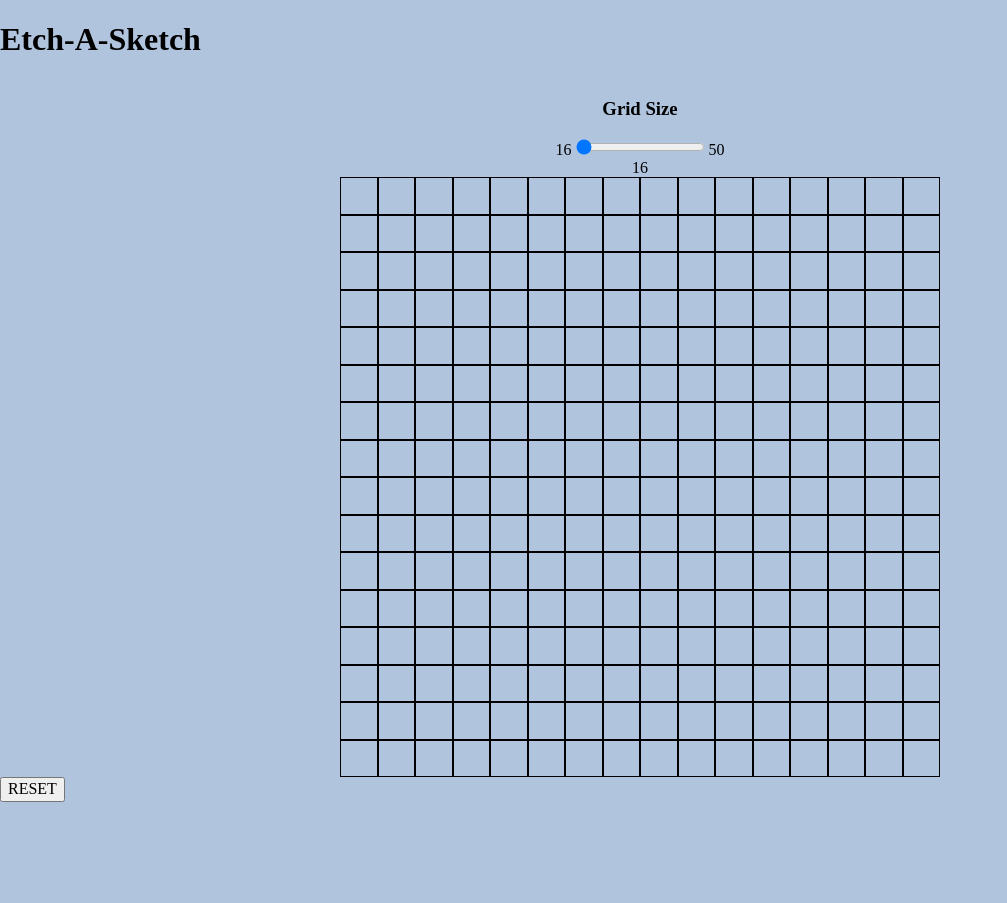
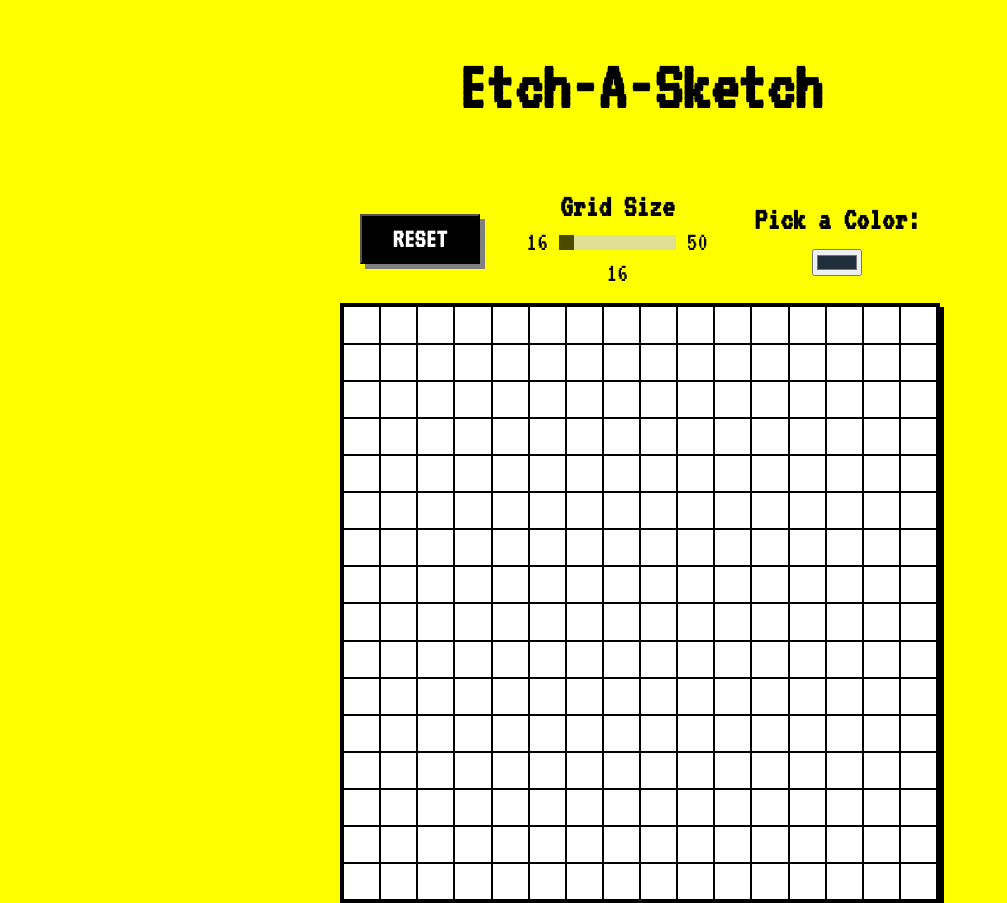
Before and after one commit to ELPeng/EtchSketch, a plain HTML site: page index.html in a window 1280 px wide. Shown: the whole page, without its empty margins (0-1007 px from the left). Before the commit the page ends 802 px from the top, so only its background shows below. Drawn offline with Linux system fonts and the light colour scheme.

Commit message:
Improved interface and design, added color picker functionality

```diff
--- a/css/style.css
+++ b/css/style.css
@@ -3,22 +3,92 @@
 /*******************************************/
 :root{
   --grid-size: 16;
+  --square-color: black;
+  font-family: 'VT323', monospace;
 }
 /* Box Model Hack */
 *{
   box-sizing: border-box;
+
 }
 
 body{
-  background-color: lightsteelblue;
+  background: yellow;
 }
+
+h1{
+  font-size: 70px;
+  text-align: center;
+  color: Black;
+}
+
+button{
+  height: 50px;
+  width: 20%;
+  background-color: black;
+  color: white;
+  font-weight: bold;
+  box-shadow: 5px 5px  gray;
+}
+
+button:hover{
+  transform: translate(3px, 3px)
+}
+
+.grid-settings{
+  color: black;
+  width: 600px;
+  margin: 0 auto;
+  padding: 15px 0;
+  font-size: 1.7em;
+  justify-content: space-around;
+  display: flex;
+  flex-direction: row;
+}
+
+.grid-settings > *{
+  align-self: center;
+}
+
 .slidecontainer{
   display: flex;
   flex-direction: column;
   text-align: center;
 }
 
+.slider {
+  -webkit-appearance: none;
+  appearance: none;
+  width: 60%;
+  height: 15px;
+  background: #d3d3d3;
+  outline: none;
+  opacity: 0.7;
 
+}
+
+.slider::-webkit-slider-thumb {
+  -webkit-appearance: none;
+  appearance: none;
+  width: 15px;
+  height: 15px;
+  background: black;
+  cursor: pointer;
+}
+
+.color-picker{
+  display: flex;
+  flex-direction: column;
+}
+#color-picker{
+  margin-top: 10px;
+  align-self: center;
+}
+
+
+h3{
+  margin: 0;
+}
 #parent-grid{
   display: grid;
   grid-template-columns: repeat(var(--grid-size), 1fr);
@@ -26,15 +96,22 @@ body{
   width: 600px;
   height: 600px;
   margin: 0 auto;
-
-}
-.square{
-  border: solid black 1px;
+  border: solid black 3px;
+  box-shadow: 4px 4px;
 }
 
-.squareGrey{
-  background-color: darkslategrey
+.square{
+  border: solid rgb(0, 0, 0) 1px;
+  background-color: white;
 }
+.defaultSquare{
+  background: black;
+}
+.colorSquare{
+  background-color: var(--square-color);
+}
+
+
 
 
 /******************************************
--- a/index.html
+++ b/index.html
@@ -7,22 +7,30 @@
 
     <link rel="stylesheet" href="css/normalize.css">
     <link rel="stylesheet" href="css/style.css">
+    <link rel="preconnect" href="https://fonts.gstatic.com">
+    <link href="https://fonts.googleapis.com/css2?family=VT323&display=swap" rel="stylesheet">
 </head>
 <body>
+
     <h1>Etch-A-Sketch</h1>
-    <div class = "slidecontainer">
-        <div>
+    <div class = "grid-settings">
+        <button id="reset-button">RESET</button>
+        <div class = "slidecontainer">
             <h3>Grid Size</h3>
-            <label for="16">16</label>
-            <input type = "range" min="16" max = "50" value = "16" class = slider id = "gridSize">
-            <label for="100">50</label>
+            <div>
+                <label for="16">16</label>
+                <input type = "range" min="16" max = "50" value = "16" class = slider id = "gridSize">
+                <label for="100">50</label>
+            </div>
+            <span id = "sizeVar">16</span>
         </div>
-        <span id = "sizeVar">16</span>
+        <div class = "color-picker">
+            <h3>Pick a Color:</h3>
+            <input type="color" id = "color-picker" name = "Color" value = "#212F3C">
+        </div>
     </div>
-    <div id = "parent-grid">
+    <div id = "parent-grid"></div>
 
-    </div>
-    <button id="reset-button">RESET</button>
     <script type="text/javascript" src="js/main.js"></script>
 </body>
 </html>
--- a/js/main.js
+++ b/js/main.js
@@ -1,15 +1,24 @@
 let gridSize = document.querySelector('#gridSize')
 const parentGrid = document.getElementById('parent-grid')
 const resetGrid = document.getElementById('reset-button')
+const selectColor = document.getElementById('color-picker')
+const cssRuleList = document.styleSheets[1].cssRules
 
 gridSize.addEventListener('input', updateSize)
 resetGrid.addEventListener('click', clearGrid)
+selectColor.addEventListener('input', updateColor)
+
+//Identifies the CSS rule to change the etch color and sets it to variable 'colorSquareRule'
+let colorSquareRule
+for(let i=0; i<cssRuleList.length; i++){
+    if(cssRuleList[i].selectorText == '.colorSquare')
+        colorSquareRule = cssRuleList[i]
+}
 
 createGrid()
-// const squares = document.querySelectorAll('.square')
-// Array.from(squares).forEach(square => square.addEventListener('mouseenter', function(){
-//     square.classList.add('squareGrey')
-// }))
+
+/* Functions
+   ========================================================================== */
 
 //Generates number of squares (gridLength x gridLength) based on slider input and places into div #parent-grid
 function createGrid(){
@@ -30,11 +39,10 @@ function updateSize(){
     document.getElementById('parent-grid').style.setProperty('--grid-size', gridSize.value)
     document.getElementById('sizeVar').innerHTML = gridSize.value
     createGrid()
-
 }
 
 function clearGrid(){
-    document.querySelectorAll('.square').forEach(square => square.classList.remove('squareGrey'))
+    document.querySelectorAll('.square').forEach(square => square.classList.remove('colorSquare'))
 }
 
 function deleteGrid(parent){
@@ -46,6 +54,10 @@ function deleteGrid(parent){
 function setEtch(){
     const squares = document.querySelectorAll('.square')
     Array.from(squares).forEach(square => square.addEventListener('mouseenter', function(){
-        square.classList.add('squareGrey')
+        square.classList.add('colorSquare')
     }))
 }
+
+function updateColor(){
+    colorSquareRule.style.setProperty('--square-color', selectColor.value)
+}
```
